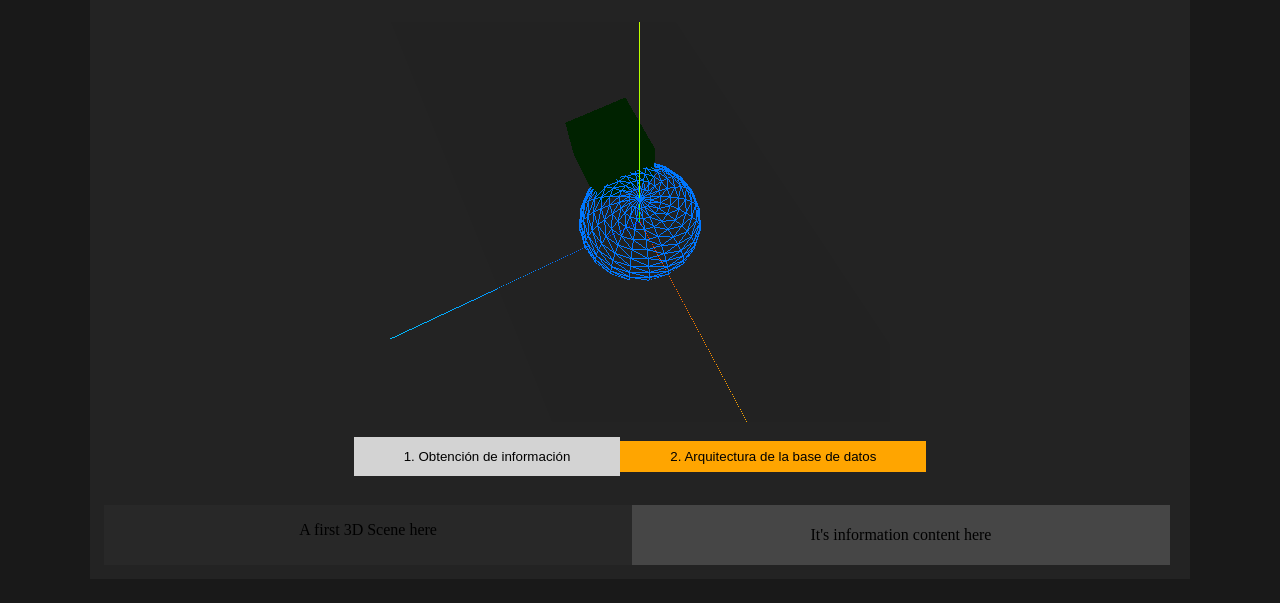
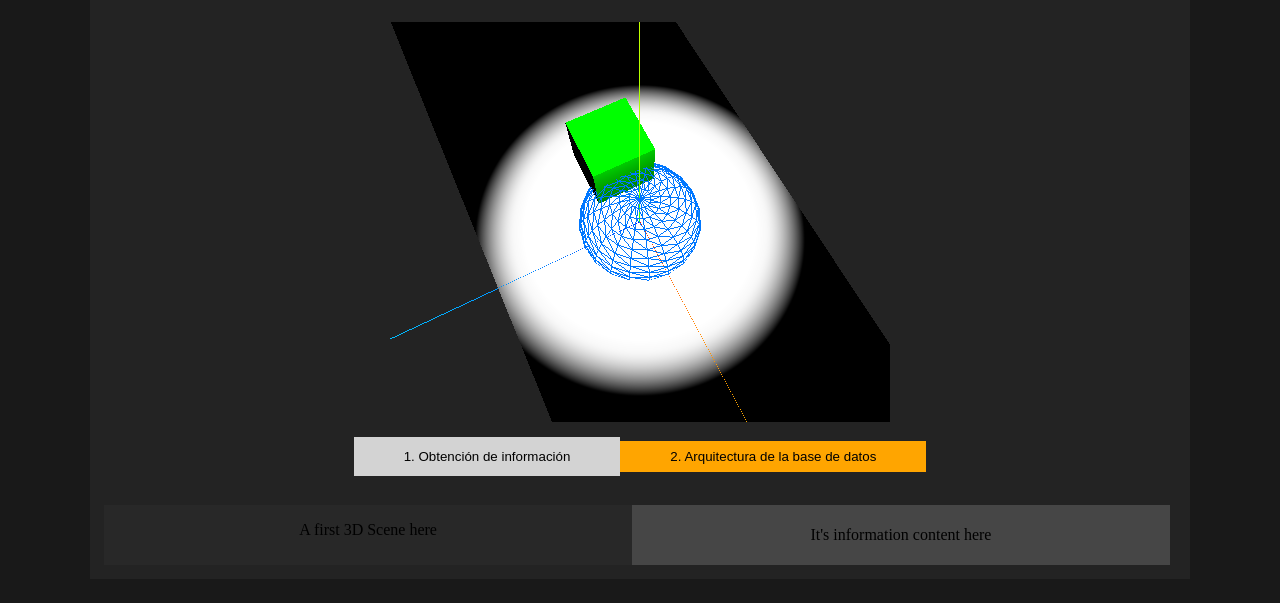
Before and after one commit to alu0101056944/sytwc-threejs, a Gatsby site: page / in a window 1280 px wide. Shown: the part 153-756 px from the top of the page. Built offline with nearby package versions, Linux system fonts and the light colour scheme; Gatsby itself is replaced by a stand-in of ours; no server answers.

Commit message:
Fixed spotlight was not being added to scene.

```diff
--- a/src/templates/main-animation.js
+++ b/src/templates/main-animation.js
@@ -22,22 +22,23 @@ function setupScene() {
   const axes = new three.AxesHelper(20);
   scene.add(axes);
 
-  const spotLight = new three.SpotLight(0xffffff);
-  spotLight.position.set(0, 5, 0);
+  const spotLight = new three.SpotLight(0xFFFFFF);
+  spotLight.position.set(0, 15, 0);
   spotLight.angle = Math.PI / 5;
   spotLight.castShadow = true;
   spotLight.intensity = 1000;
   spotLight.distance = 0;
   spotLight.penumbra = 0.2;
   spotLight.shadow.mapSize = new three.Vector2(1024, 1024);
+  scene.add(spotLight);
 
-  const ambientLight = new three.AmbientLight(0x404040);
-  scene.add(ambientLight);
+  // const ambientLight = new three.AmbientLight(0xffffff);
+  // scene.add(ambientLight);
 
   var planeGeometry=new three.PlaneGeometry(60,20);
   var planeMaterial=new three.MeshLambertMaterial({
       color:0xffffff,
-
+      castShadow: true
   });
   var plane=new three.Mesh(planeGeometry,planeMaterial);
   plane.rotation.x=-0.5*Math.PI;
```
